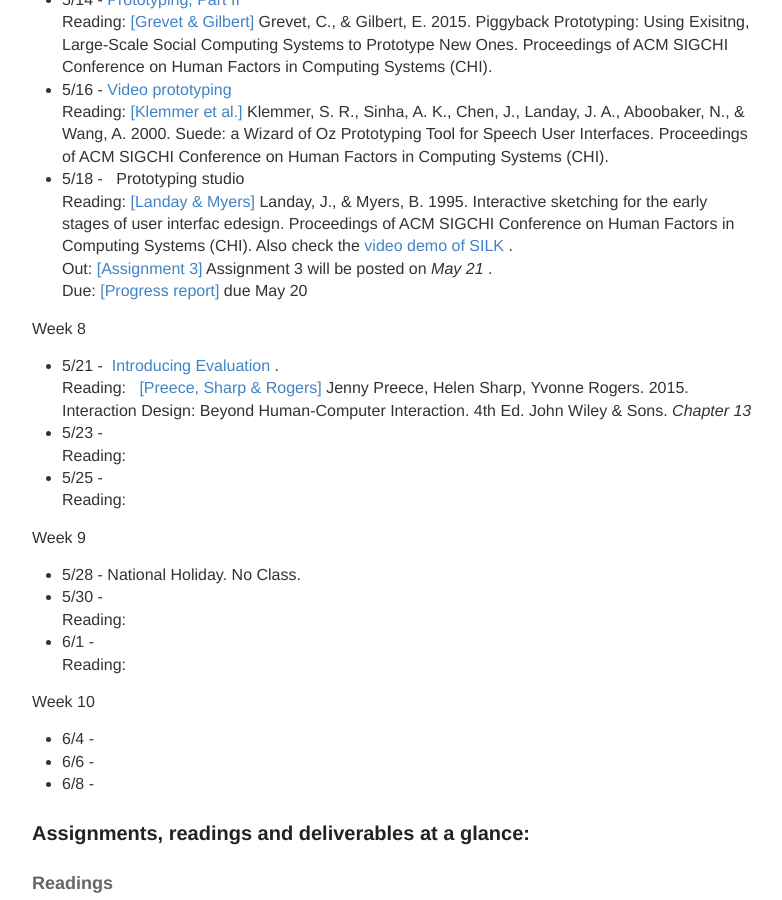
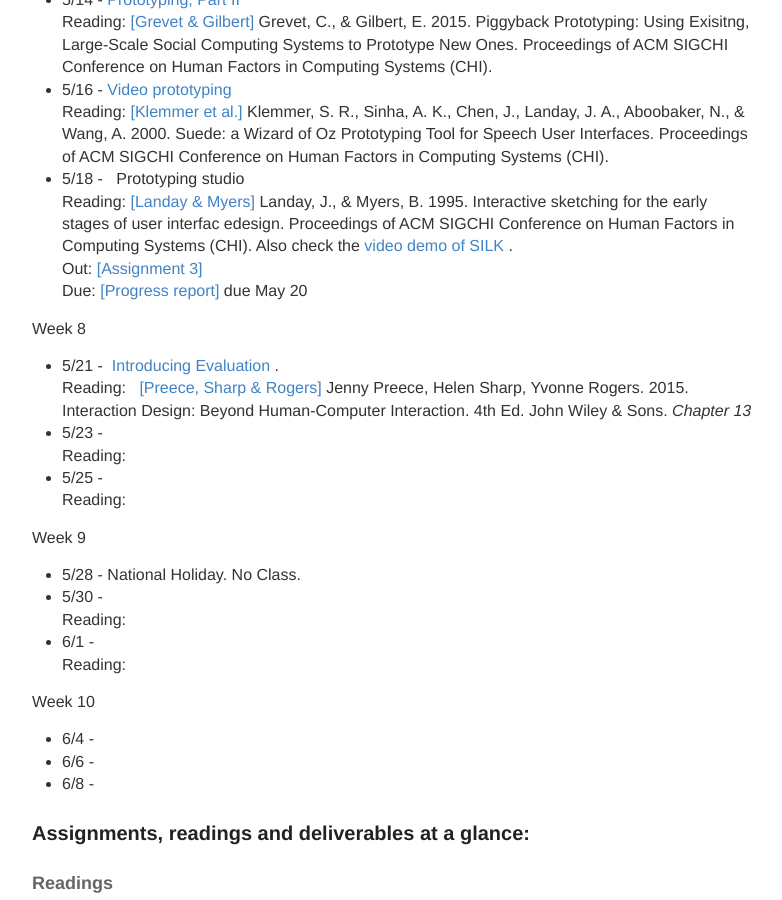
Before and after one commit to hciwang/hciwang.github.io, a Jekyll site: the page built from _posts/2018-3-25-lectures.md, in a window 1280 px wide and 900 px high, scrolled down 2202 px. Shown: the whole window, without its empty margins (248-1030 px from the left). Built offline with Jekyll 4.4.1, drawn with Linux system fonts in a browser that asks for light colours.

Commit message:
Update 2018-3-25-lectures.md

```diff
--- a/_posts/2018-3-25-lectures.md
+++ b/_posts/2018-3-25-lectures.md
@@ -71,7 +71,7 @@
 Reading: [[Klemmer et al.]](https://canvas.ucdavis.edu/courses/225630/files?preview=3573169) Klemmer, S. R., Sinha, A. K., Chen, J., Landay, J. A., Aboobaker, N., & Wang, A. 2000. Suede: a Wizard of Oz Prototyping Tool for Speech User Interfaces. Proceedings of ACM SIGCHI Conference on Human Factors in Computing Systems (CHI).
 - 5/18 -   Prototyping studio
 Reading: [[Landay & Myers]](https://dl.acm.org/citation.cfm?id=223910) Landay, J., & Myers, B. 1995. Interactive sketching for the early stages of user interfac edesign. Proceedings of ACM SIGCHI Conference on Human Factors in Computing Systems (CHI). Also check the [video demo of SILK](https://www.youtube.com/watch?v=VLQcW6SpJ88) .
-Out: [[Assignment 3]]() Assignment 3 will be posted on *May 21* .
+Out: [[Assignment 3]](https://canvas.ucdavis.edu/courses/225630/assignments/202558)
 Due: [[Progress report]](https://canvas.ucdavis.edu/courses/225630/assignments/199854) due May 20
 
 Week 8
@@ -130,7 +130,7 @@
 #### Individual assignments
 - [[Assignment 1: Conceptualizing Human Computer Interaction]](https://canvas.ucdavis.edu/courses/225630/assignments/180502) due Apr 20
 - [[Assignment 2: Needfinding and Persona]](https://canvas.ucdavis.edu/courses/225630/assignments/193960) due May 6
-- [[Assignment 3: Reflection and Redesign]]() due June 3
+- [[Assignment 3: Reflection and Redesign]](https://canvas.ucdavis.edu/courses/225630/assignments/202558) due June 3
 
 #### Group project
 - [[Project proposal]](https://canvas.ucdavis.edu/courses/225630/assignments/192508) due Apr 29
```
